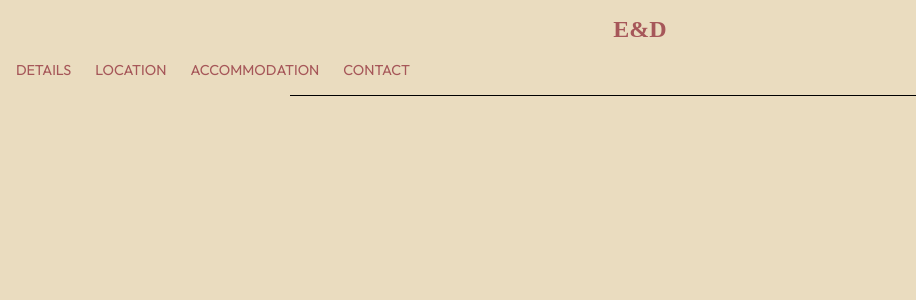
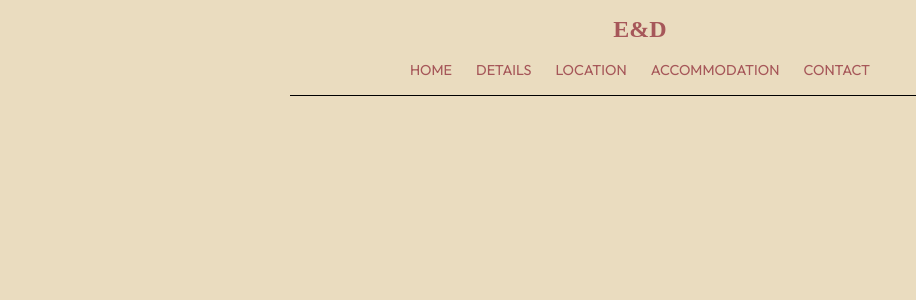
Before and after one commit to GarySimons/ellia-dylan-wedding, a React (Create React App) app: page / in a window 1280 px wide. Shown: the top 300 px of the page, without its empty margins (0-916 px from the left). Built offline with nearby package versions, Linux system fonts and the light colour scheme; a web font is replaced by a local one.

Commit message:
desktop nav left fixed

```diff
--- a/src/components/NavbarStyles.scss
+++ b/src/components/NavbarStyles.scss
@@ -38,6 +38,7 @@
       background-color: transparent;
       width: auto;
       height: auto;
+      left: auto;
     }
 
     a {
```
